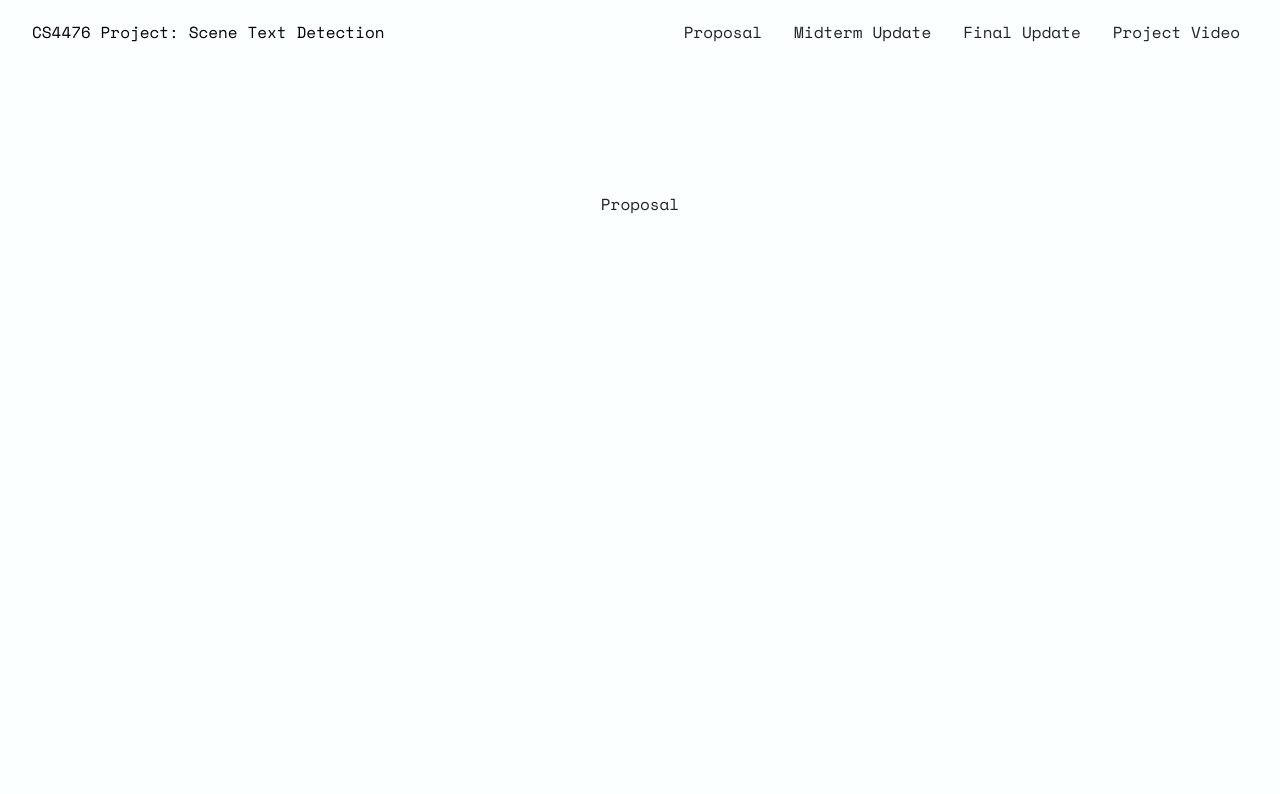
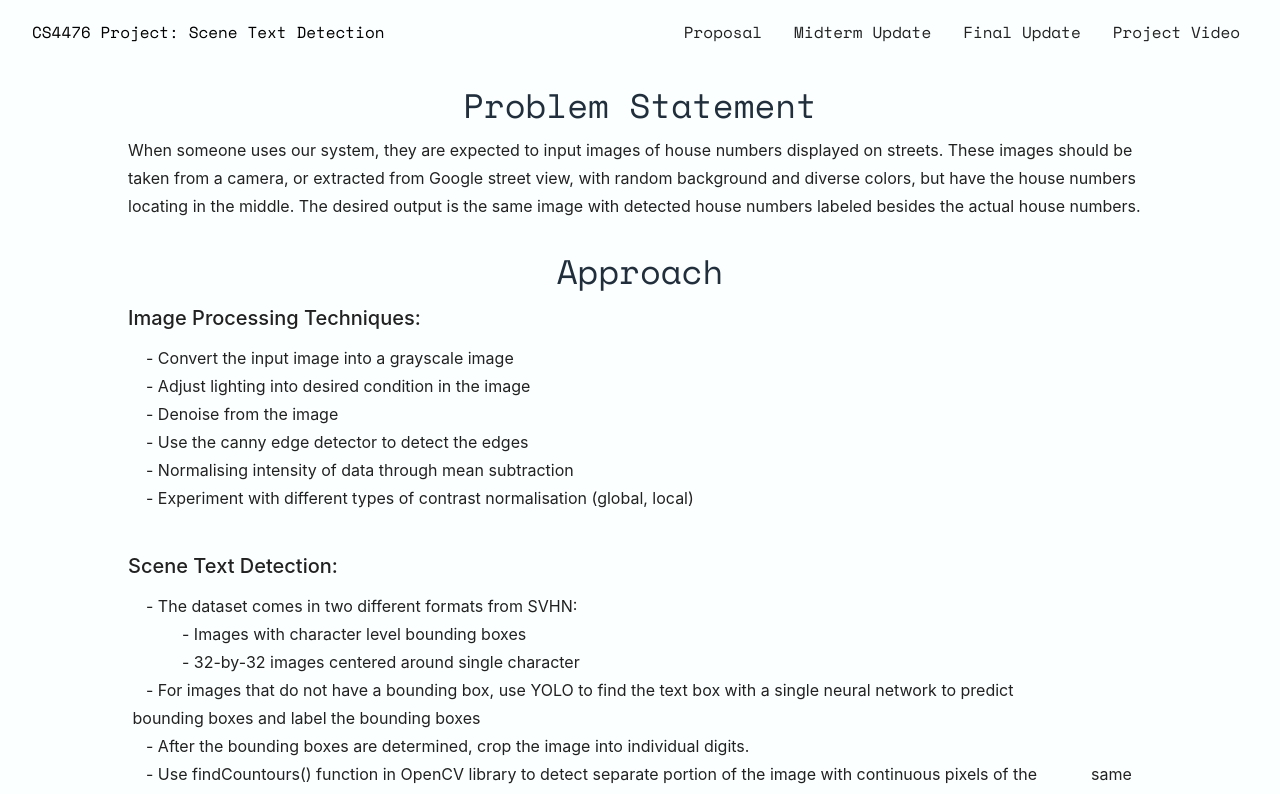
Before and after one commit to bruceliqin/CS4476-Project-Website, a React (Create React App) app: page /#/proposal in a window 1280 px wide. Shown: the top 794 px of the page. Built offline with nearby package versions, Linux system fonts and the light colour scheme.

Commit message:
proposal update

```diff
--- a/src/App.js
+++ b/src/App.js
@@ -52,7 +52,7 @@ class App extends React.Component {
           <main>
               <ThemeProvider theme={theme}>
                   <Switch>
-                      <Route exact path={`/`} component={Landing} exact />
+                      <Route exact path={`/`} component={Landing} /*exact*/ />
                       <Route exact path={`/proposal`} render={() => <Proposal/>} />
                       <Route exact path={`/midtermUpdate`} render={() => <MidtermUpdate/>} />
                       <Route exact path={`/finalUpdate`} render={() => <FinalUpdate/>} />
--- a/src/components/Header/Header.js
+++ b/src/components/Header/Header.js
@@ -5,7 +5,7 @@ import Toolbar from '@material-ui/core/Toolbar';
 import CssBaseline from '@material-ui/core/CssBaseline';
 import useScrollTrigger from '@material-ui/core/useScrollTrigger';
 import { Typography } from '@material-ui/core';
-import { makeStyles, useTheme } from '@material-ui/core/styles';
+import { makeStyles } from '@material-ui/core/styles';
 import { Link } from 'react-router-dom';
 import Button from '@material-ui/core/Button';
 import Box from '@material-ui/core/Box';
--- a/src/components/TeamDescription/TeamDescription.js
+++ b/src/components/TeamDescription/TeamDescription.js
@@ -11,9 +11,9 @@ import GridContainer from "../Grid/GridContainer.js";
 import GridItem from "../Grid/GridItem.js";
 import Card from "../Card/Card.js";
 import CardBody from "../Card/CardBody.js";
-import CardFooter from "../Card/CardFooter.js";
+//import CardFooter from "../Card/CardFooter.js";
 
-import Button from "../CustomButtons/Button.js";
+//import Button from "../CustomButtons/Button.js";
 import styles from "./teamStyles.js";
 
 import team1 from "../../img/bruce.jpeg";
--- a/src/components/TeamDescription/teamStyles.js
+++ b/src/components/TeamDescription/teamStyles.js
@@ -1,4 +1,4 @@
-import { cardTitle, title } from "../Card/material-kit-react.js";
+import { title } from "../Card/material-kit-react.js";
 import imagesStyle from "./imageStyles.js";
 
 const teamStyle = {
--- a/src/pages/FinalUpdate/FinalUpdate.js
+++ b/src/pages/FinalUpdate/FinalUpdate.js
@@ -1,9 +1,9 @@
 import React from 'react';
 
 import { Typography } from '@material-ui/core';
-import { makeStyles, useTheme } from '@material-ui/core/styles';
+import { makeStyles } from '@material-ui/core/styles';
 import { Header } from '../../components';
-import { Link } from 'react-router-dom';
+//import { Link } from 'react-router-dom';
 
 const useStyles = makeStyles((theme) => ({
     wrapper: {
@@ -20,7 +20,7 @@ const useStyles = makeStyles((theme) => ({
 
 const FinalUpdate = ({ tagChange }) => {
     const classes = useStyles();
-    const theme = useTheme();
+    //const theme = useTheme();
 
 
 
--- a/src/pages/Landing/Landing.js
+++ b/src/pages/Landing/Landing.js
@@ -1,10 +1,10 @@
 import React from 'react';
 
 import { Typography, Box } from '@material-ui/core';
-import { makeStyles, useTheme } from '@material-ui/core/styles';
+import { makeStyles } from '@material-ui/core/styles';
 import { Header, TeamDescription } from '../../components';
-import { Link } from 'react-router-dom';
-import ButtonBase from '@material-ui/core/ButtonBase';
+//import { Link } from 'react-router-dom';
+//import ButtonBase from '@material-ui/core/ButtonBase';
 import mainFig from "../../img/digits.png";
 
 const useStyles = makeStyles((theme) => ({
@@ -39,7 +39,7 @@ const useStyles = makeStyles((theme) => ({
 
 const Landing = () => {
     const classes = useStyles();
-    const theme = useTheme();
+    //const theme = useTheme();
 
     return (
         <div className={classes.wrapper}>
--- a/src/pages/MidtermUpdate/MidtermUpdate.js
+++ b/src/pages/MidtermUpdate/MidtermUpdate.js
@@ -1,9 +1,9 @@
 import React from 'react';
 
 import { Typography } from '@material-ui/core';
-import { makeStyles, useTheme } from '@material-ui/core/styles';
+import { makeStyles } from '@material-ui/core/styles';
 import { Header } from '../../components';
-import { Link } from 'react-router-dom';
+//import { Link } from 'react-router-dom';
 
 const useStyles = makeStyles((theme) => ({
     wrapper: {
@@ -20,7 +20,7 @@ const useStyles = makeStyles((theme) => ({
 
 const MidtermUpdate = ({ tagChange }) => {
     const classes = useStyles();
-    const theme = useTheme();
+    //const theme = useTheme();
 
 
 
--- a/src/pages/ProjectVideo/ProjectVideo.js
+++ b/src/pages/ProjectVideo/ProjectVideo.js
@@ -1,9 +1,9 @@
 import React from 'react';
 
 import { Typography } from '@material-ui/core';
-import { makeStyles, useTheme } from '@material-ui/core/styles';
+import { makeStyles } from '@material-ui/core/styles';
 import { Header } from '../../components';
-import { Link } from 'react-router-dom';
+//import { Link } from 'react-router-dom';
 
 const useStyles = makeStyles((theme) => ({
     wrapper: {
@@ -20,7 +20,7 @@ const useStyles = makeStyles((theme) => ({
 
 const ProjectVideo = ({ tagChange }) => {
     const classes = useStyles();
-    const theme = useTheme();
+    //const theme = useTheme();
 
 
 
--- a/src/pages/Proposal/Proposal.js
+++ b/src/pages/Proposal/Proposal.js
@@ -1,35 +1,151 @@
 import React from 'react';
 
-import { Typography } from '@material-ui/core';
-import { makeStyles, useTheme } from '@material-ui/core/styles';
+import { Typography, Box } from '@material-ui/core';
+import { makeStyles } from '@material-ui/core/styles';
 import { Header } from '../../components';
-import { Link } from 'react-router-dom';
+//import { Link } from 'react-router-dom';
 
 const useStyles = makeStyles((theme) => ({
     wrapper: {
         display: 'flex',
         alignItems: 'center',
         flexDirection:'column',
-        paddingTop:'10%'
+        paddingTop:'20px'
     },
     link: {
         textDecoration: 'none',
         color: '#000',
     },
+    titleFormat: {
+        paddingBottom:'10px',
+        textDecoration: "none",
+        color:'#212F3C',
+        //fontFamily: '-apple-system',
+    },
+    lateTitleFormat: {
+        paddingTop: '20px',
+        paddingBottom:'10px',
+        textDecoration: "none",
+        color:'#212F3C',
+        //fontFamily: '-apple-system',
+    },
+    titleParagraphFormat: {
+        fontFamily: '-apple-system',
+        paddingBottom:'10px',
+    },
+    boxFormat: {
+        width: '80%',
+        paddingBottom:'30px',
+    },
 }));
 
 const Proposal = ({ tagChange }) => {
     const classes = useStyles();
-    const theme = useTheme();
-
-
+    //const theme = useTheme();
 
     return (
         <div className={classes.wrapper}>
             <Header></Header>
-            <Typography>
-                Proposal
+            <Box className={classes.boxFormat}>
+
+            <Typography align='center' variant='h4' className={classes.titleFormat}>
+                Problem Statement
             </Typography>
+            <Typography align='left' variant='subtitle1' className={classes.titleParagraphFormat}>
+            When someone uses our system, they are expected to input images of house numbers displayed on streets. These images should be taken from a camera, or extracted from Google street view, with random background and diverse colors, but have the house numbers locating in the middle. The desired output is the same image with detected house numbers labeled besides the actual house numbers. <br></br>
+            </Typography>
+
+
+            <Typography align='center' variant='h4' className={classes.lateTitleFormat}>
+                Approach
+            </Typography>
+            <Typography align='left' variant='h6' className={classes.titleParagraphFormat}>Image Processing Techniques:</Typography>
+            <Typography align='left' variant='subtitle1' className={classes.titleParagraphFormat}>
+            &nbsp; &nbsp; - Convert the input image into a grayscale image <br></br>
+            &nbsp; &nbsp; - Adjust lighting into desired condition in the image <br></br>
+            &nbsp; &nbsp; - Denoise from the image <br></br>
+            &nbsp; &nbsp; - Use the canny edge detector to detect the edges <br></br>
+            &nbsp; &nbsp; - Normalising intensity of data through mean subtraction <br></br>
+            &nbsp; &nbsp; - Experiment with different types of contrast normalisation (global, local) <br></br> <br></br>
+            </Typography>
+            <Typography align='left' variant='h6' className={classes.titleParagraphFormat}> Scene Text Detection:</Typography>
+            <Typography align='left' variant='subtitle1' className={classes.titleParagraphFormat}>
+            &nbsp; &nbsp; - The dataset comes in two different formats from SVHN: <br></br>
+            &nbsp; &nbsp; &nbsp; &nbsp; &nbsp; &nbsp; - Images with character level bounding boxes <br></br>
+            &nbsp; &nbsp; &nbsp; &nbsp; &nbsp; &nbsp; - 32-by-32 images centered around single character <br></br>
+            &nbsp; &nbsp; - For images that do not have a bounding box, use YOLO to find the text box with a single neural network to predict &nbsp; &nbsp; &nbsp; &nbsp; &nbsp;&nbsp; &nbsp; &nbsp; &nbsp;bounding boxes and label the bounding boxes  <br></br>
+            &nbsp; &nbsp; - After the bounding boxes are determined, crop the image into individual digits. <br></br>
+            &nbsp; &nbsp; - Use findCountours() function in OpenCV library to detect separate portion of the image with continuous pixels of the &nbsp; &nbsp; &nbsp; &nbsp; &nbsp;&nbsp;  same color <br></br>
+            &nbsp; &nbsp; - Save each number <br></br><br></br>
+            </Typography>
+            <Typography align='left' variant='h6' className={classes.titleParagraphFormat}>Scene Text Recognition:</Typography>
+            <Typography align='left' variant='subtitle1' className={classes.titleParagraphFormat}>
+            &nbsp; &nbsp; - Build a convolutional neural network architecture using TensorFlow from Keras <br></br>
+            &nbsp; &nbsp; - Pass in training dataset <br></br><br></br>
+            </Typography>
+
+            <Typography align='center' variant='h4' className={classes.lateTitleFormat}>
+                Experiments and Results:
+            </Typography>
+            <Typography align='left' variant='h6' className={classes.titleParagraphFormat}>Experimental Setup:</Typography>
+            <Typography align='left' variant='subtitle1' className={classes.titleParagraphFormat}>
+            &nbsp; &nbsp; - Download and load the testing data set <br></br>
+            &nbsp; &nbsp; - Have the followings downloaded and installed: <br></br>
+            &nbsp; &nbsp; &nbsp; &nbsp; &nbsp; &nbsp; - Python3 <br></br>
+            &nbsp; &nbsp; &nbsp; &nbsp; &nbsp; &nbsp; - Numpy <br></br>
+            &nbsp; &nbsp; &nbsp; &nbsp; &nbsp; &nbsp; - OpenCV <br></br>
+            &nbsp; &nbsp; &nbsp; &nbsp; &nbsp; &nbsp; - Keras <br></br>
+            &nbsp; &nbsp; &nbsp; &nbsp; &nbsp; &nbsp; - TensorFlow <br></br><br></br>
+            </Typography>
+
+
+            <Typography align='left' variant='h6' className={classes.titleParagraphFormat}>Dataset Used:</Typography>
+            <Typography align='left' variant='subtitle1' className={classes.titleParagraphFormat}>
+            &nbsp; &nbsp; - <a href="http://ufldl.stanford.edu/housenumbers/">The Street View House Numbers (SVHN) Dataset</a> <br></br>
+            &nbsp; &nbsp; &nbsp; &nbsp; &nbsp; &nbsp; - Real-world image dataset <br></br>
+            &nbsp; &nbsp; &nbsp; &nbsp; &nbsp; &nbsp; - Over 600,000 digit images (73,257 digits for training, 26,032 digits for testing, 531,131 additional less difficult<br></br>
+            &nbsp; &nbsp; &nbsp; &nbsp; &nbsp; &nbsp; &nbsp; &nbsp; samples for extra training) <br></br><br></br>
+            </Typography>
+
+            <Typography align='left' variant='h6' className={classes.titleParagraphFormat}>Implementation:</Typography>
+            <Typography align='left' variant='subtitle1' className={classes.titleParagraphFormat}>
+            &nbsp; &nbsp; - Retrieve an image from the testing image pool <br></br>
+            &nbsp; &nbsp; - Pre-process the image using the same approach as our training approach: <br></br>
+            &nbsp; &nbsp; &nbsp; &nbsp; &nbsp; &nbsp; - Converting to Grayscale <br></br>
+            &nbsp; &nbsp; &nbsp; &nbsp; &nbsp; &nbsp; - Denoise <br></br>
+            &nbsp; &nbsp; &nbsp; &nbsp; &nbsp; &nbsp; - Apply canny edge detectors <br></br>
+            &nbsp; &nbsp; &nbsp; &nbsp; &nbsp; &nbsp; - Find contours of the numbers <br></br>
+            &nbsp; &nbsp; &nbsp; &nbsp; &nbsp; &nbsp; - May need to normalise the intensity of data <br></br>
+            &nbsp; &nbsp; - Use our training approach to make predictions for each letter respectively <br></br>
+            &nbsp; &nbsp; - Combine the predicted letters as the answer <br></br>
+            &nbsp; &nbsp; - Compare the predicted answer with the actual answer given by the testing image pool <br></br><br></br>
+            </Typography>
+
+            <Typography align='left' variant='h6' className={classes.titleParagraphFormat}>Defining Success:</Typography>
+            <Typography align='left' variant='subtitle1' className={classes.titleParagraphFormat}>
+            &nbsp; &nbsp; - Measure the precision of our predicted answer and the actual answer. Use the number of correct detection divided by <br></br>
+            &nbsp; &nbsp; &nbsp; the total number of letter input. A successful detection expects the result to be at least 80%<br></br><br></br>
+            </Typography>
+
+            <Typography align='left' variant='h6' className={classes.titleParagraphFormat}>List of Experiments to Perform:</Typography>
+            <Typography align='left' variant='subtitle1' className={classes.titleParagraphFormat}>
+            &nbsp; &nbsp; - Use the images from the testing image pool as input for the above implementations. Considering the intensive amount <br></br>
+            &nbsp; &nbsp; &nbsp; of data inside the pool, this should be enough for testing the system<br></br><br></br>
+            </Typography>
+
+            <Typography align='left' variant='h6' className={classes.titleParagraphFormat}>Expectation of Results:</Typography>
+            <Typography align='left' variant='subtitle1' className={classes.titleParagraphFormat}>
+            &nbsp; &nbsp; - The experiments are expected to reveal successful detection and recognition of house numbers with an accuracy rate<br></br>
+            &nbsp; &nbsp; &nbsp; of at least 80% <br></br><br></br>
+            </Typography>
+
+            <Typography align='left' variant='h6' className={classes.titleParagraphFormat}>Uncertainties about Potential Outcomes:</Typography>
+            <Typography align='left' variant='subtitle1' className={classes.titleParagraphFormat}>
+            &nbsp; &nbsp; - With regard to the natural lighting conditions and other image precision factors, it is uncertain if the output for<br></br>
+            &nbsp; &nbsp; &nbsp; blurry/low precision images is desirable enough<br></br>
+            </Typography>
+
+            </Box>
         </div>
     )
 }
```
